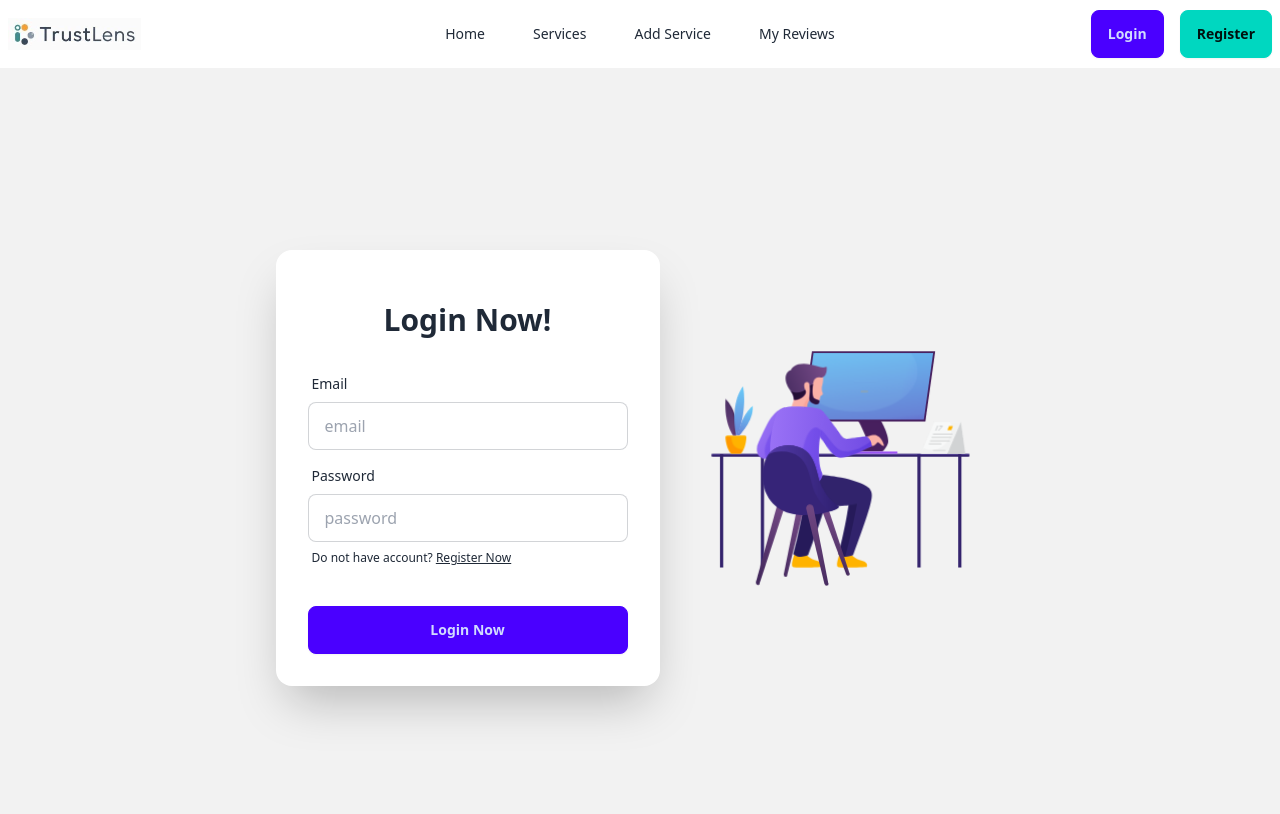
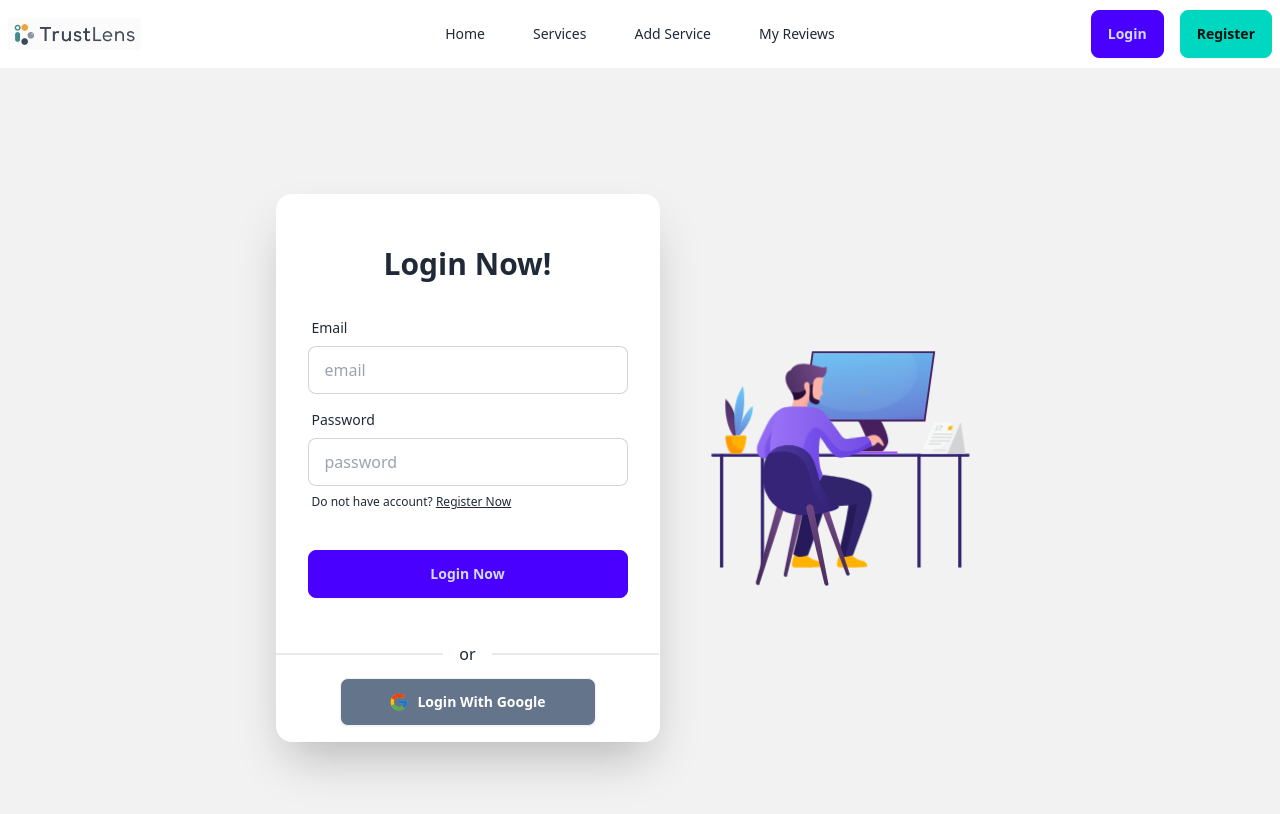
Before and after one commit to Shifat507/TrustLens-website-client-Public, a React (Vite) app: page /login in a window 1280 px wide. Shown: the top 814 px of the page. Built offline with nearby package versions, Linux system fonts and the light colour scheme; no server answers.

Commit message:
login and registration page added

```diff
--- a/package.json
+++ b/package.json
@@ -17,6 +17,7 @@
     "match-sorter": "^8.0.0",
     "react": "^18.3.1",
     "react-dom": "^18.3.1",
+    "react-icons": "^5.4.0",
     "react-router-dom": "^7.1.1",
     "sort-by": "^1.2.0"
   },
--- a/src/AuthContext/AuthProvider.jsx
+++ b/src/AuthContext/AuthProvider.jsx
@@ -1,11 +1,14 @@
 import React, { Children, useEffect, useState } from 'react';
 // import AuthContext from './AuthContext';
 // import auth from "../../firebase/firebase.init";
-import { createUserWithEmailAndPassword, onAuthStateChanged, signInWithEmailAndPassword, signOut, updateProfile } from 'firebase/auth';
+import { createUserWithEmailAndPassword, onAuthStateChanged, signInWithEmailAndPassword, signInWithPopup, signOut, updateProfile } from 'firebase/auth';
 import AuthContext from './AuthContext';
 import { GoogleAuthProvider } from 'firebase/auth';
 import auth from '../firebase/firebase.init';
+import { useNavigate } from 'react-router-dom';
 // import AuthContext from './AuthContext';
+
+
 
 const AuthProvider = ({ children }) => {
     const [user, setUser] = useState(null)
--- a/src/pages/Login.jsx
+++ b/src/pages/Login.jsx
@@ -5,13 +5,18 @@ import registrationLottie from '../assets/registration-lottie.json';
 import Lottie from 'lottie-react';
 import axios from 'axios';
 import AuthContext from '../AuthContext/AuthContext';
+import { FcGoogle } from 'react-icons/fc';
 const Login = () => {
     const [firebaseError, setFirebaseError] = useState('');
-    const { userLogin } = useContext(AuthContext);
+    const { userLogin, handleGoogleSignIn } = useContext(AuthContext);
     const location = useLocation();
     const formLocation = location.state || '/'
     const navigate = useNavigate();
     const [error, setError] = useState('');
+    const googleLogin = ()=>{
+        handleGoogleSignIn();
+        navigate('/')
+    }
     const handleSubmit = (e) => {
         e.preventDefault();
         const form = e.target;
@@ -63,10 +68,15 @@ const Login = () => {
                                 </label>
                             )}
                         </div>
+
                         <div className="form-control mt-6">
                             <button className="btn btn-primary">Login Now</button>
                         </div>
                     </form>
+                    <div className='divider'>or</div>
+                    <div className='flex mx-auto mb-4'>
+                        <button onClick={googleLogin} className='btn btn-wide bg-slate-500 text-white hover:text-black'><FcGoogle size={20} /> Login With Google</button>
+                    </div>
                 </div>
             </div>
         </div>
--- a/src/pages/Register.jsx
+++ b/src/pages/Register.jsx
@@ -8,7 +8,7 @@ import AuthContext from '../AuthContext/AuthContext';
 const Register = () => {
     const [error, setError] = useState('');
     const [firebaseError, setFirebaseError] = useState('');
-    const { createUser, setUser, userUpdateData, handleGoogleSignIn } = useContext(AuthContext);
+    const { createUser, setUser, userUpdateData } = useContext(AuthContext);
     const navigate = useNavigate();
 
     const handleSubmit = async (e) => {
@@ -51,15 +51,7 @@ const Register = () => {
             console.log(err.message);
             setFirebaseError(err.message);
         })
-        // try {
-        //     const res = await createUser(email, password);
-        //     console.log('User created:', res.user);
-        //     alert('User created successfully!');
-        //     navigate('/');
-        // } catch (err) {
-        //     console.error('Error creating user:', err.message);
-        //     setFirebaseError(err.message);
-        // }
+
     };
 
     return (
@@ -106,10 +98,7 @@ const Register = () => {
                             )}
                         </div>
                         <p>Already have an account ? <span className='text-blue-900'><Link to='/login'>Login Now</Link></span></p>
-                        <div>
-                            <div className='divider'>or</div>
-                            <button className='' onClick={handleGoogleSignIn}>Sing in with Gmail</button>
-                        </div>
+
                         <div className="form-control mt-6">
                             <button className="btn btn-primary">Register Now</button>
                         </div>
```
Also changed, not shown: 1 other file (tests, documents, lock files or other folders).
